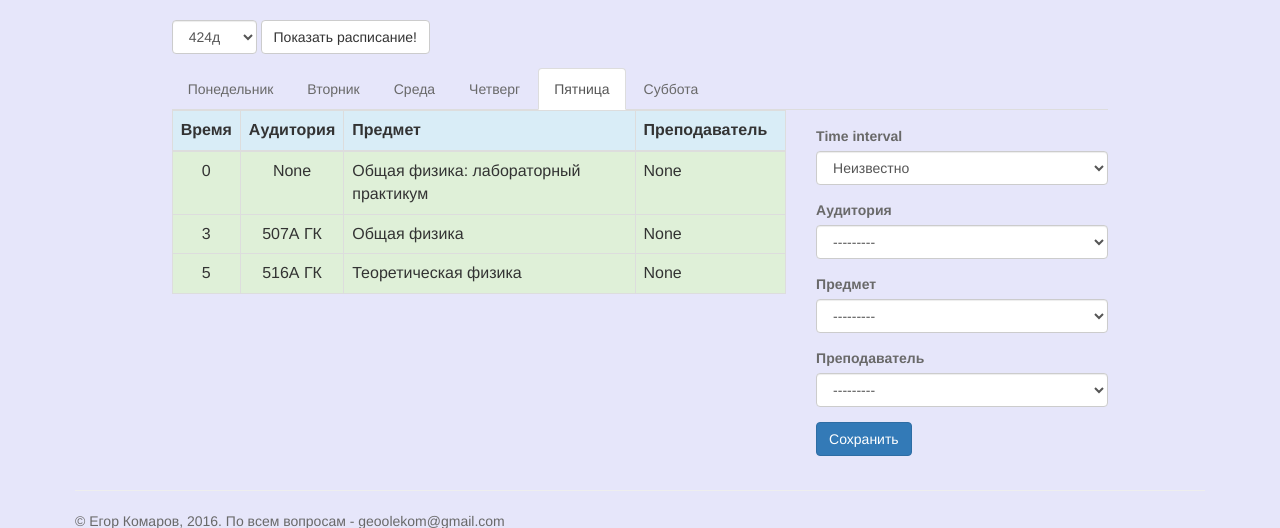
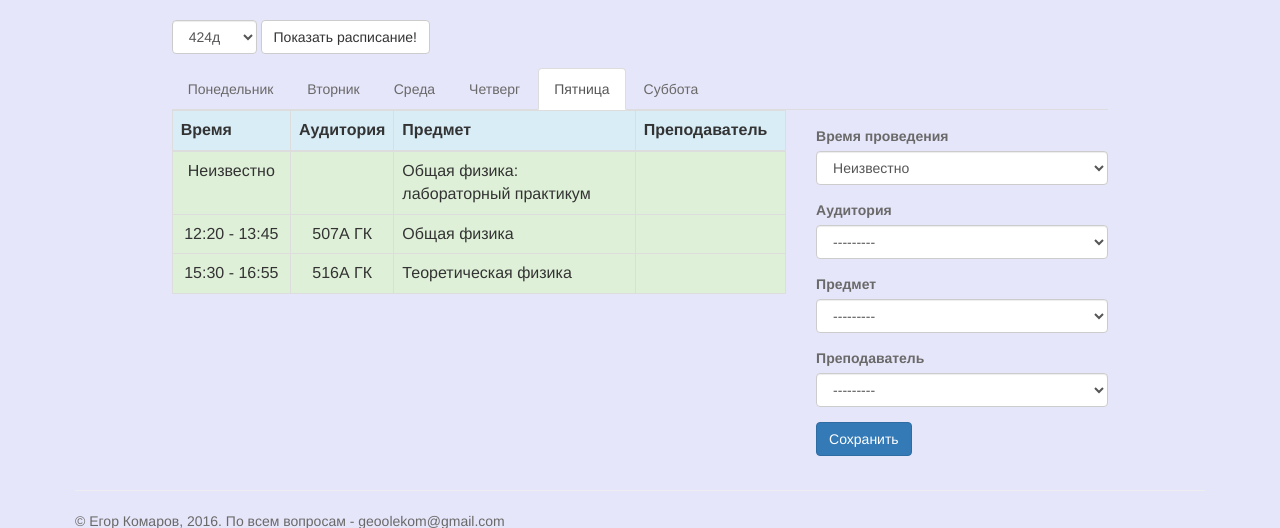
Before and after one commit to geoolekom/dgapservice, a Django app: page /shedule/ in a window 1280 px wide. Shown: the part 51-579 px from the top of the page. Run offline with Django 3.2, Linux system fonts and the light colour scheme; a user stored in the database is signed in; data comes from the database, SQL or seed files in the repository; both versions use the stored data as it was after the commit; some libraries are stand-ins or nearby versions.

Commit message:
Library and services updated

```diff
--- a/src/library/models.py
+++ b/src/library/models.py
@@ -11,10 +11,7 @@ class Book(models.Model):
 	book_file = models.FileField(verbose_name='Файл книги', upload_to=book_path)
 
 	def __str__(self):
-		if self is None:
-			return ''
-		else:
-			return str(self.title)
+		return str(self.title)
 
 
 class BookAuthor(models.Model):
@@ -22,10 +19,7 @@ class BookAuthor(models.Model):
 	books = models.ManyToManyField(Book, blank=True, verbose_name='Книги автора')
 
 	def __str__(self):
-		if self is None:
-			return ''
-		else:
-			return str(self.name)
+		return str(self.name)
 
 
 class Subject(models.Model):
@@ -33,10 +27,7 @@ class Subject(models.Model):
 	books = models.ManyToManyField(Book, blank=True, verbose_name='Книги по теме')
 
 	def __str__(self):
-		if self is None:
-			return ''
-		else:
-			return str(self.name)
+		return str(self.name)
 
 	def get_link(self):
 		return reverse('library:library', kwargs={'acts': self.pk})
--- a/src/library/views.py
+++ b/src/library/views.py
@@ -3,6 +3,11 @@ from django.views.generic import ListView
 from groups.forms import get_group_form
 from library.models import Subject
 from groups.models import FacultyGroup as Group
+from django.template.defaulttags import register
+
+@register.filter
+def get_value_from_dict(dictionary, key):
+	return dictionary.get(key)
 
 
 class BookListView(ListView):
--- a/src/shedule/models.py
+++ b/src/shedule/models.py
@@ -23,10 +23,7 @@ class Teacher(models.Model):
 	name = models.CharField(max_length=50)
 
 	def __str__(self):
-		if self is None:
-			return ''
-		else:
-			return str(self.name)
+		return str(self.name)
 
 	def get_link(self):
 		return 'http://wikimipt.org/wiki/' + '_'.join(str(self.name).split(' '))
@@ -47,10 +44,7 @@ class Auditory(models.Model):
 	name = models.CharField(max_length=25)
 
 	def __str__(self):
-		if self is None:
-			return ''
-		else:
-			return str(self.name)
+		return str(self.name)
 
 
 class Lesson(models.Model):
@@ -63,7 +57,7 @@ class Lesson(models.Model):
 		return str(self.group) + ": " + str(self.subject) + " в " + str(self.weekday)
 
 	weekday = models.IntegerField(default=datetime.datetime.today().weekday(), verbose_name='День недели', choices=weekdays.items())
-	time_interval = models.IntegerField(choices=rings.items(), blank=False, default=0)
+	time_interval = models.IntegerField(choices=rings.items(), blank=False, default=0, verbose_name='Время проведения')
 
 	@staticmethod
 	def json_refill():
--- a/src/shedule/templates/shedule/shedule.html
+++ b/src/shedule/templates/shedule/shedule.html
@@ -34,9 +34,9 @@
 
 							<thead>
 								<tr class="info">
-									<th width="10%">Время</th>
+									<th width="20%" align="center">Время</th>
 									<th width="10%">Аудитория</th>
-									<th width="55%">Предмет</th>
+									<th width="45%">Предмет</th>
 									<th width="25%">Преподаватель</th>
 								</tr>
 							</thead>
@@ -45,10 +45,10 @@
 								{% for lesson in object_list %}
 									{% if lesson.weekday == day %}
 										<tr class="success">
-											<td align="center"> {{ lesson.time_interval }} </td>
-											<td align="center"> {{ lesson.room }} </td>
-											<td> <a href="{{ lesson.subject.get_link }}"> {{ lesson.subject }} </td>
-											<td> <a href="{{ lesson.teacher.get_link }}"> {{ lesson.teacher }}</a> </td>
+											<td align="center"> {{ rings | get_value_from_dict:lesson.time_interval }}</td>
+											<td align="center"> {{ lesson.room | default_if_none:'' }} </td>
+											<td> <a href="{{ lesson.subject.get_link }}"> {{ lesson.subject | default_if_none:'' }} </td>
+											<td> <a href="{{ lesson.teacher.get_link }}"> {{ lesson.teacher | default_if_none:'' }}</a> </td>
 										</tr>
 									{% endif %}
 								{% endfor %}
--- a/src/shedule/views.py
+++ b/src/shedule/views.py
@@ -19,16 +19,16 @@ class LessonListView(ListView):
 
 		if request.user.is_staff:
 			if request.POST:
-				self.edit_form = EditLessonForm({'group': group}, request.POST)
+				self.edit_form = EditLessonForm({'group': group, 'time_interval': 0}, request.POST)
 			else:
-				self.edit_form = EditLessonForm({'group': group})
+				self.edit_form = EditLessonForm({'group': group, 'time_interval': 0})
 
 		return super(LessonListView, self).dispatch(request, args, kwargs)
 
 	def get_queryset(self):
 		if self.group_form.is_valid():
 			group = Group.objects.get(group_number=self.group_form.cleaned_data['group'])
-			return Lesson.objects.filter(group=group)
+			return Lesson.objects.filter(group=group).order_by('time_interval')
 		else:
 			return Lesson.objects.none()
 
@@ -36,6 +36,7 @@ class LessonListView(ListView):
 		context = super(LessonListView, self).get_context_data(**kwargs)
 		context['group_form'] = self.group_form
 		context['weekdays'] = weekdays
+		context['rings'] = rings
 		context['today'] = self.today
 		context['edit_form'] = self.edit_form
 		return context
```
Also changed, not shown: src/dgapservice/settings.py (+9 -9 lines), src/db.sqlite3.
